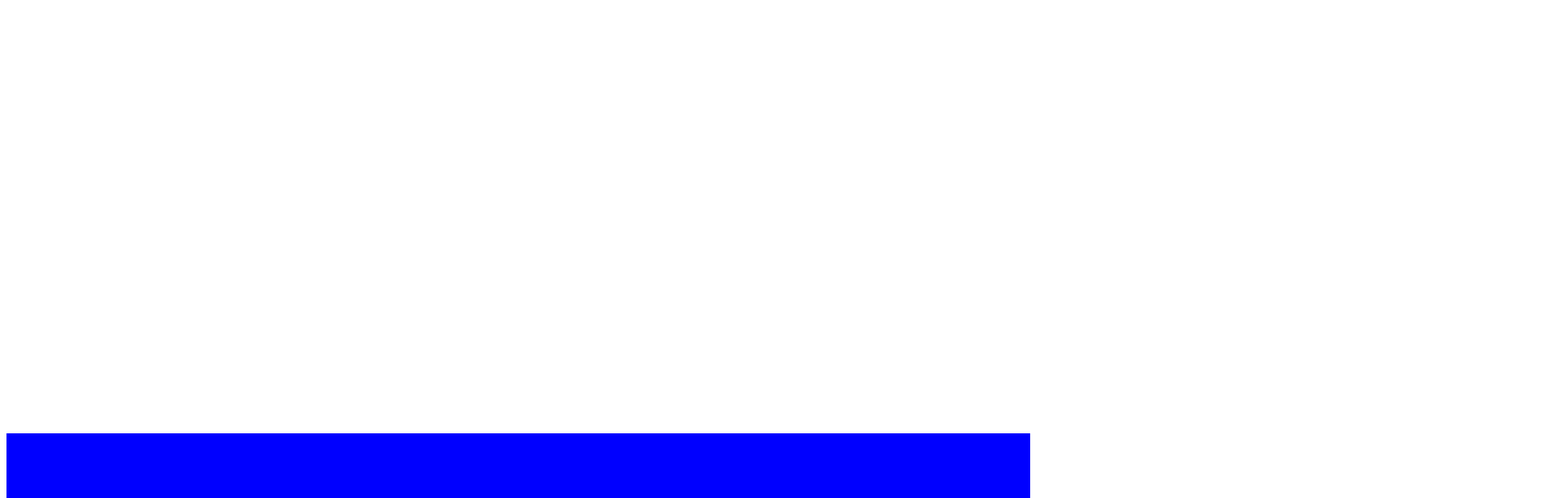
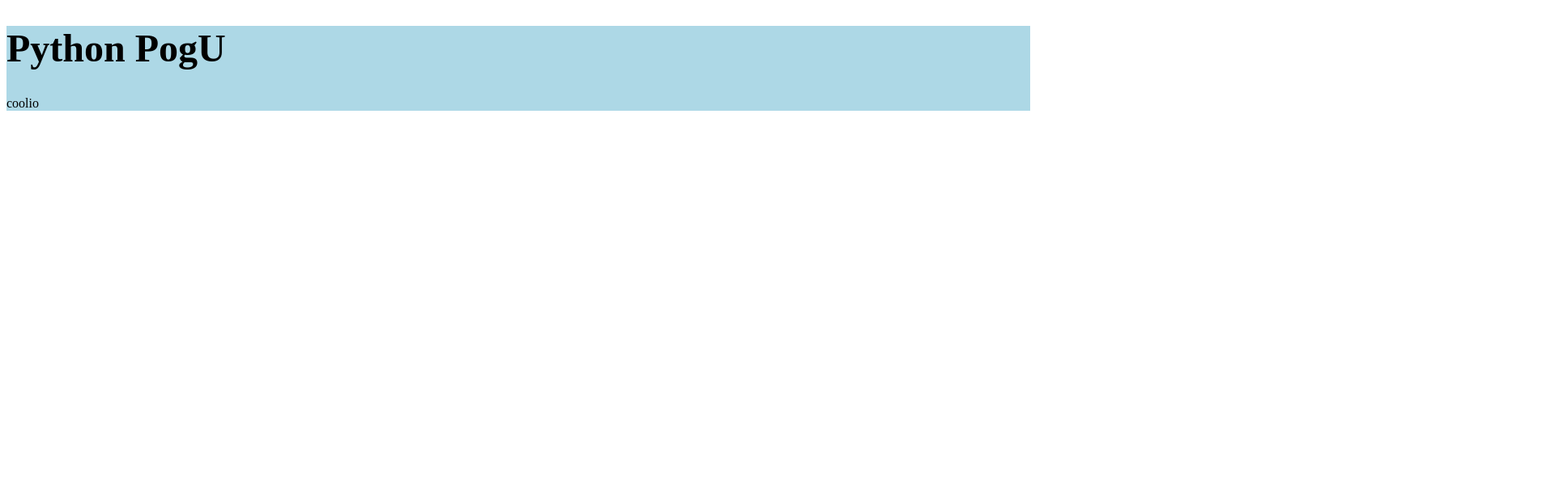
Before and after one commit to cheeezburga/python-stuff, a plain HTML site: page index.html in a window 1280 px wide. Shown: the top 616 px of the page at 81% size, 1920 px wide, since content can reach past the window. Drawn offline with Linux system fonts and the light colour scheme.

Commit message:
Update style.css

```diff
--- a/style.css
+++ b/style.css
@@ -1,7 +1,7 @@
 main {
-    background-color: blue;
+    background-color: lightblue;
 }
 
 h1 {
-    font-size: 50em;
+    font-size: 3em;
 }
```
